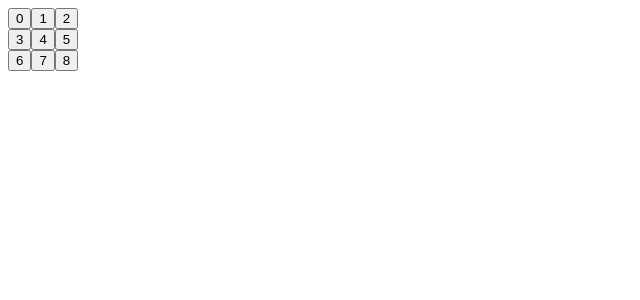
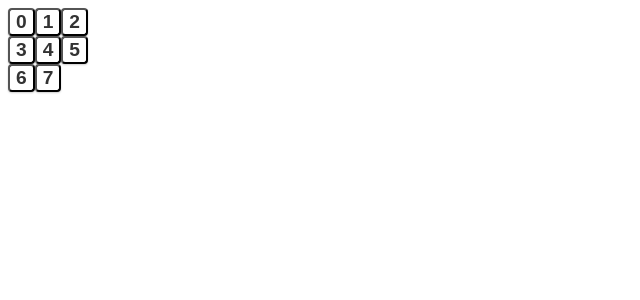
Before and after one commit to Norlandia/hippocampus-frontend, a React (Create React App) app in the folder hippocampus/: page / in a window 1280 px wide. Shown: the top 300 px of the page, without its empty margins (0-640 px from the left). Built offline with nearby package versions, Linux system fonts and the light colour scheme.

Commit message:
feat(Board.js, Card.js): add functions to remove last card

```diff
--- a/hippocampus/src/components/Card.js
+++ b/hippocampus/src/components/Card.js
@@ -1,7 +1,12 @@
 import React from 'react';
 
 const Card = (props) => {
-  return <button className="card">{props.value}</button>;
+
+  const createEmpty = (empty) => {
+   return empty ? 'card empty' : 'card';
+  }
+
+  return <button className={createEmpty(props.empty)} >{props.value}</button>;
 };
 
 export default Card;
--- a/hippocampus/src/containers/Board.js
+++ b/hippocampus/src/containers/Board.js
@@ -1,5 +1,6 @@
 import React, { Component } from 'react';
 import Card from '../components/Card';
+import '../game.css';
 
 class Board extends Component {
   state = {
@@ -20,10 +21,15 @@ class Board extends Component {
       }
       board.push(row);
     }
-    this.setState({
-      board: board,
-    });
+
+      this.setState({
+        board: board,
+      });
   };
+
+  isLast = (indexValue) => {
+    return indexValue === 8;
+  }
 
   render() {
     return (
@@ -31,7 +37,7 @@ class Board extends Component {
         {this.state.board.map((row, i) => (
           <div key={i}>
             {row.map((card, j) => (
-              <Card key={card.value} value={card.value} />
+              <Card key={card.value} value={card.value} empty={this.isLast(i*3+j)}/>
             ))}
           </div>
         ))}
--- /dev/null
+++ b/hippocampus/src/game.css
@@ -0,0 +1,14 @@
+.card {
+  border-radius: 4px;
+  background: white;
+  box-shadow: rgba(0,0,0,0.2) 0 1px 2px 0;
+  color: #333;
+  font-size: 1.2rem;
+  font-weight: bold;
+  cursor: pointer;
+  transition: all .3s ease-in;
+}
+
+.empty {
+  opacity: 0;
+}
```
